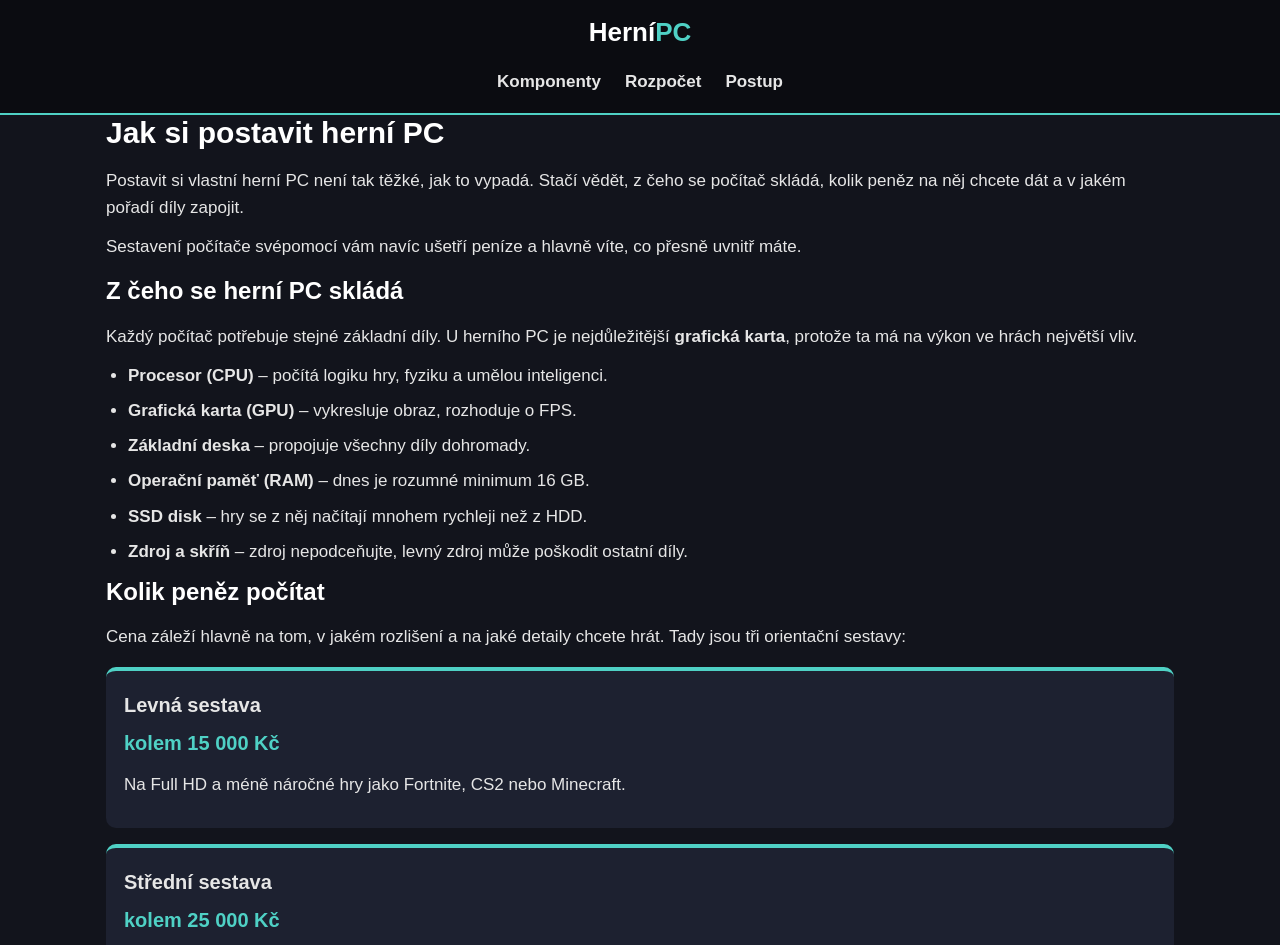
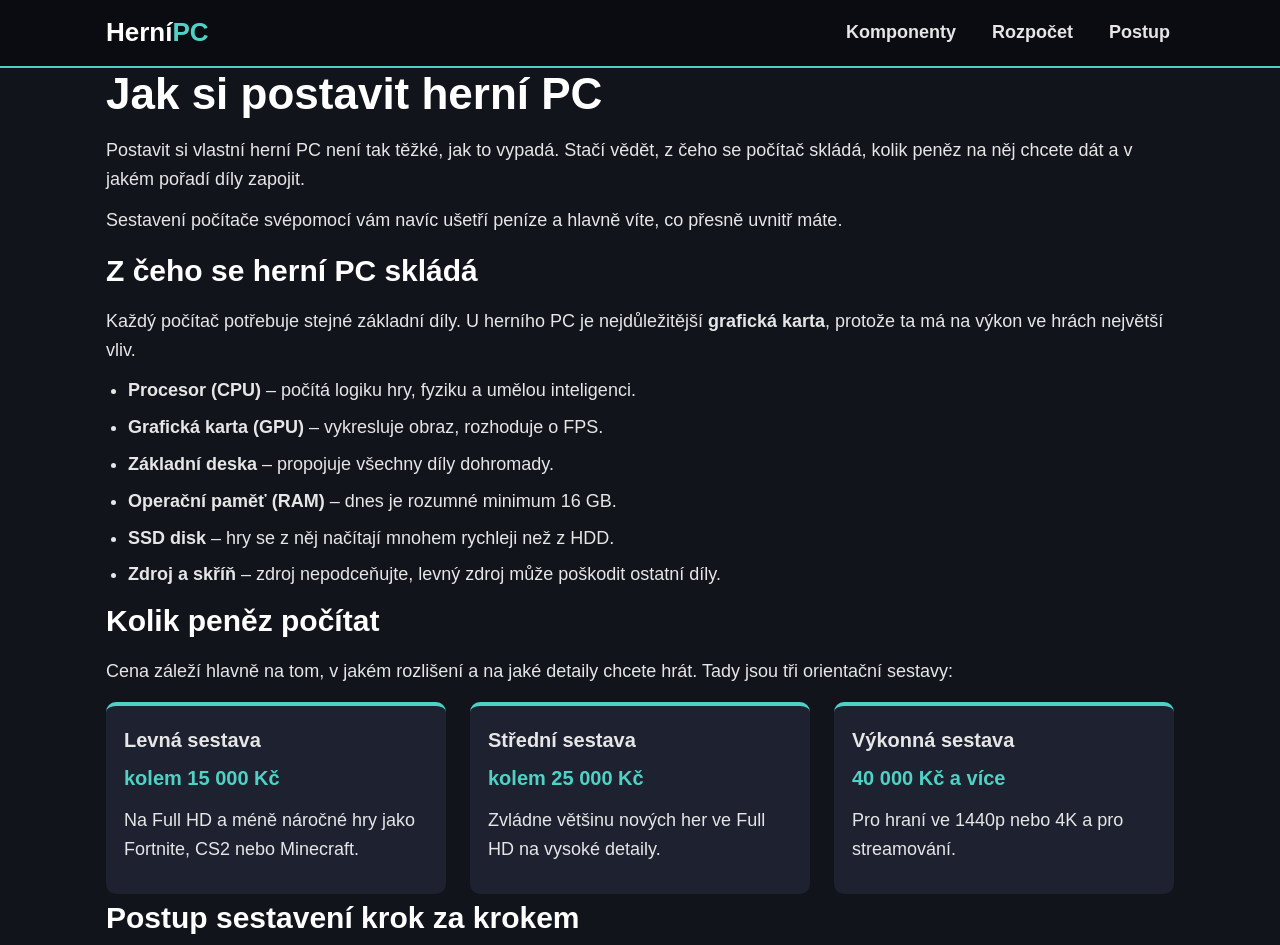
Before and after one commit to bartosmichal15/herni-pc-pro-zacatecniky, a plain HTML site: page index.html in a window 1280 px wide. Shown: the top 945 px of the page. Drawn offline with Linux system fonts and the light colour scheme.

Commit message:
add media query for bigger screens

```diff
--- a/style.css
+++ b/style.css
@@ -150,3 +150,46 @@ section {
 .footer p {
     margin-bottom: 0;
 }
+
+/* větší obrazovky */
+
+@media (min-width: 768px) {
+    body {
+        font-size: 18px;
+    }
+
+    h1 {
+        font-size: 44px;
+    }
+
+    h2 {
+        font-size: 30px;
+    }
+
+    section {
+        padding: 50px 16px;
+    }
+
+    .header-inner {
+        flex-direction: row;
+        justify-content: space-between;
+    }
+
+    .nav {
+        gap: 28px;
+    }
+
+    .intro {
+        flex-direction: row;
+        align-items: center;
+    }
+
+    .intro-text {
+        flex: 1;
+    }
+
+    .cards {
+        grid-template-columns: repeat(3, 1fr);
+        gap: 24px;
+    }
+}
```
